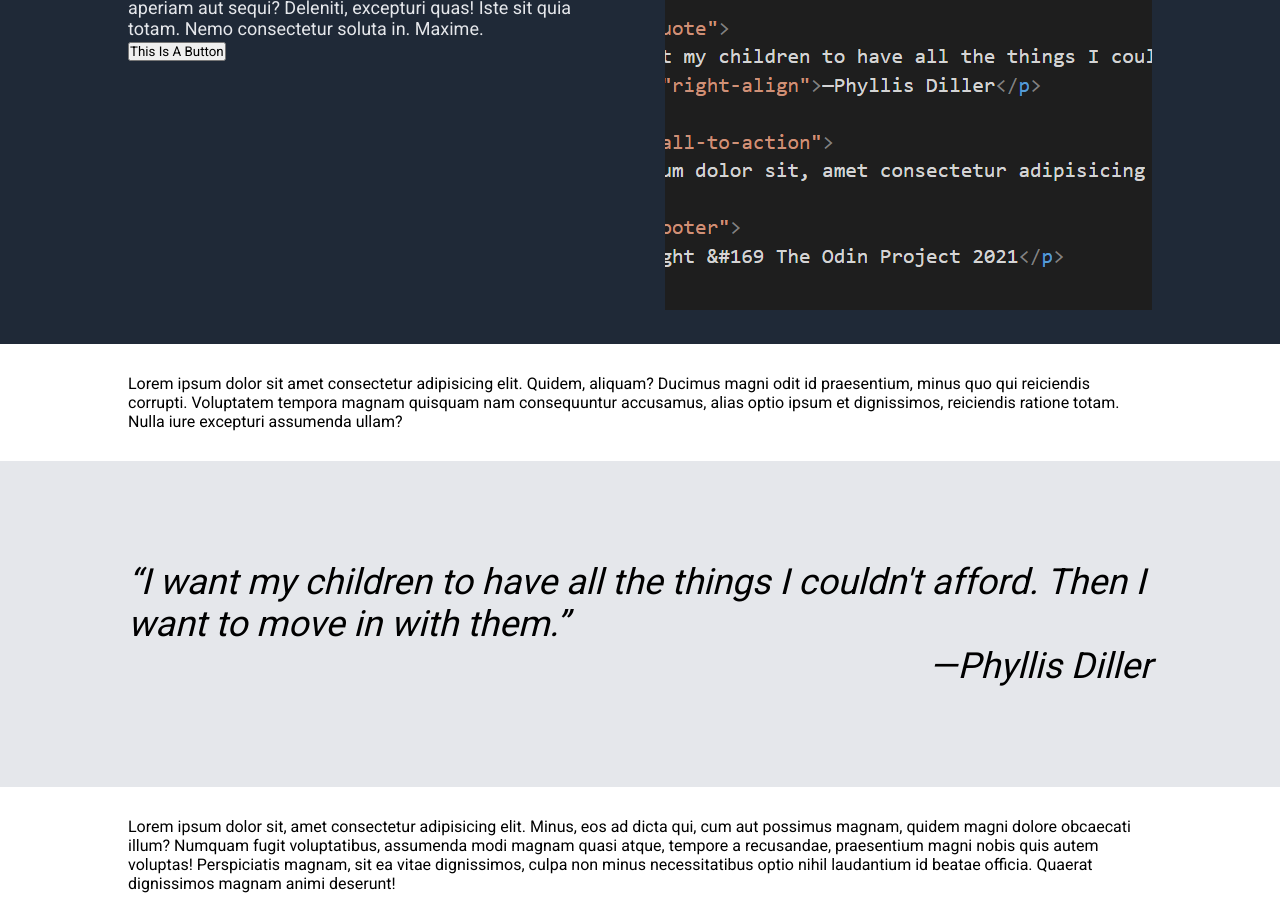
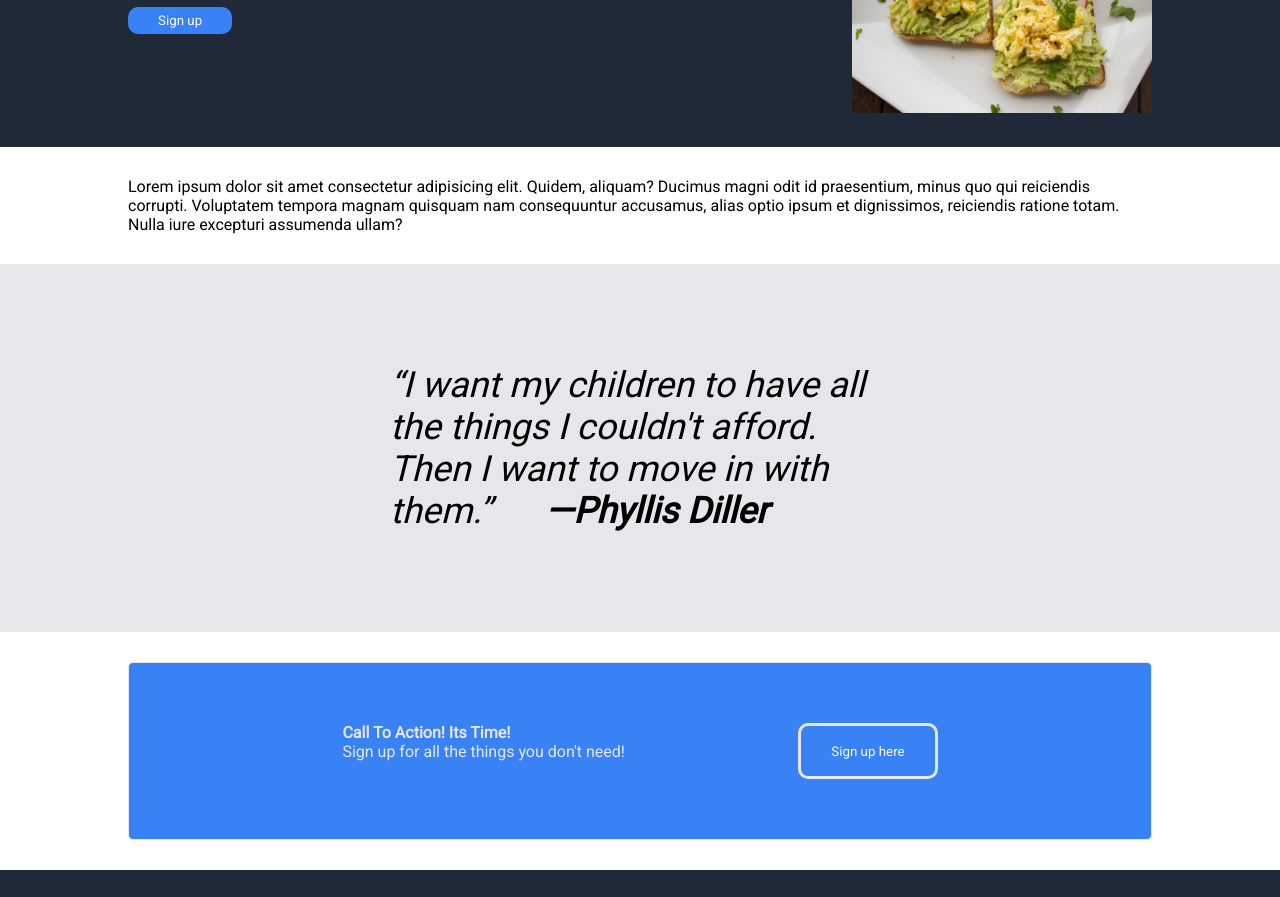
Before and after one commit to Viking-Coding/odin-project-landing-page, a plain HTML site: page index.html in a window 1280 px wide. Shown: the part 234-1131 px from the top of the page. Drawn offline with Linux system fonts and the light colour scheme.

Commit message:
Finish CTA section

```diff
--- a/css/styles.css
+++ b/css/styles.css
@@ -36,26 +36,63 @@
     font-weight:300;
 }
 
+.quote-text {
+    max-width: 500px;
+    margin: auto;
+}
+
 .header-logo {
     font-size: 24px;
     color: #f9f1f8;
-}
-
-.right-align {
-    text-align: end;
 }
 
 .footer {
     text-align: center;
 }
 
+button {
+    background-color: #3882f6;
+    color: #f9faf8;
+    padding: 6px 30px 6px 30px;
+    border-radius: 10px;
+    border: none;
+    margin-top: 10px;
+}
+
+.hero-img {
+    max-width: 300px;
+    max-height: auto;
+}
+
+.cta-box {
+    background-color: #3882f6;
+    border: 1px solid;
+    border-radius: 5px;
+    padding: 60px;
+    color:#e5e7eb;
+}
+
+.cta-button {
+    border: 3px solid #e5e7eb;
+    border-radius: 10px;
+    text-align: center;
+    display: inline-block;
+    height: 50px;
+    line-height: 50px;
+}
 
 /* Flexbox changes */
 
 .header {
     display: flex;
     justify-content: space-between;
+    flex-wrap: wrap;
 
+}
+
+.hero {
+    display: flex;
+    justify-content: center;
 }
 
 .nav > * {
@@ -69,3 +106,9 @@
     justify-content: center;
     gap: 60px;
 }
+
+.cta-box {
+    display: flex;
+    justify-content: space-evenly;
+    gap: 20px;
+}
--- a/index.html
+++ b/index.html
@@ -25,22 +25,30 @@
         <div class="hero">
             <div class="hero-text">
                 <h1 class="hero-title">This website is awesome!</h1>
-                <p>Lorem ipsum dolor sit amet consectetur adipisicing elit. Doloremque laboriosam tenetur id maiores quis, deserunt aperiam aut sequi? Deleniti, excepturi quas! Iste sit quia totam. Nemo consectetur soluta in. Maxime.</p>
-                <button>This Is A Button</button>
+                <p>Lorem ipsum dolor sit amet consectetur adipisicing elit. Doloremque laboriosam tenetur id maiores quis</p>
+                <button type="button">Sign up</button>
             </div>
             <div class="hero-image">
-                <img src="./img/hero-image.png">
+                <img class="hero-img" src="./img/hero-image2.jpg">
             </div>
         </div>
         <div class="randominfo">
             Lorem ipsum dolor sit amet consectetur adipisicing elit. Quidem, aliquam? Ducimus magni odit id praesentium, minus quo qui reiciendis corrupti. Voluptatem tempora magnam quisquam nam consequuntur accusamus, alias optio ipsum et dignissimos, reiciendis ratione totam. Nulla iure excepturi assumenda ullam?
         </div>
         <div class="quote">
-            <p>“I want my children to have all the things I couldn't afford. Then I want to move in with them.”</p>
-            <p class="right-align">—Phyllis Diller</p>
+            <p class="quote-text">“I want my children to have all the things I couldn't afford. Then I want to move in with them.”&nbsp&nbsp&nbsp&nbsp&nbsp <strong>—Phyllis Diller</strong></p>
         </div>
+
         <div class="call-to-action">
-            Lorem ipsum dolor sit, amet consectetur adipisicing elit. Minus, eos ad dicta qui, cum aut possimus magnam, quidem magni dolore obcaecati illum? Numquam fugit voluptatibus, assumenda modi magnam quasi atque, tempore a recusandae, praesentium magni nobis quis autem voluptas! Perspiciatis magnam, sit ea vitae dignissimos, culpa non minus necessitatibus optio nihil laudantium id beatae officia. Quaerat dignissimos magnam animi deserunt!
+            <div class="cta-box">
+                <div class="cta-text">
+                    <p><strong>Call To Action! Its Time!</strong></p>
+                    <p>Sign up for all the things you don't need!</p>
+                </div>
+                <div class="cta-button">
+                    <button type="button">Sign up here</button>
+                </div>
+            </div>
         </div>
         <div class="footer">
             <p>Copyright &#169 The Odin Project 2021</p>
```
Also changed, not shown: img/hero-image2.jpg (added).
